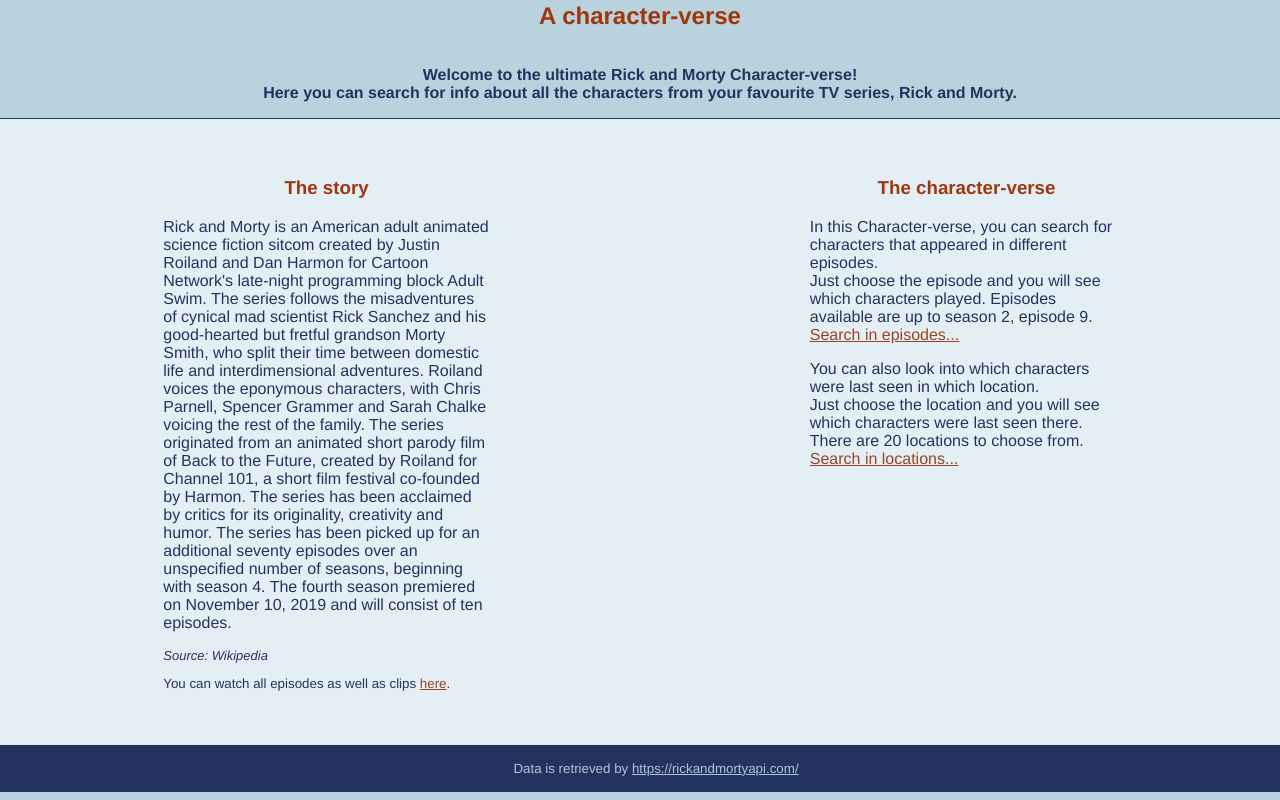
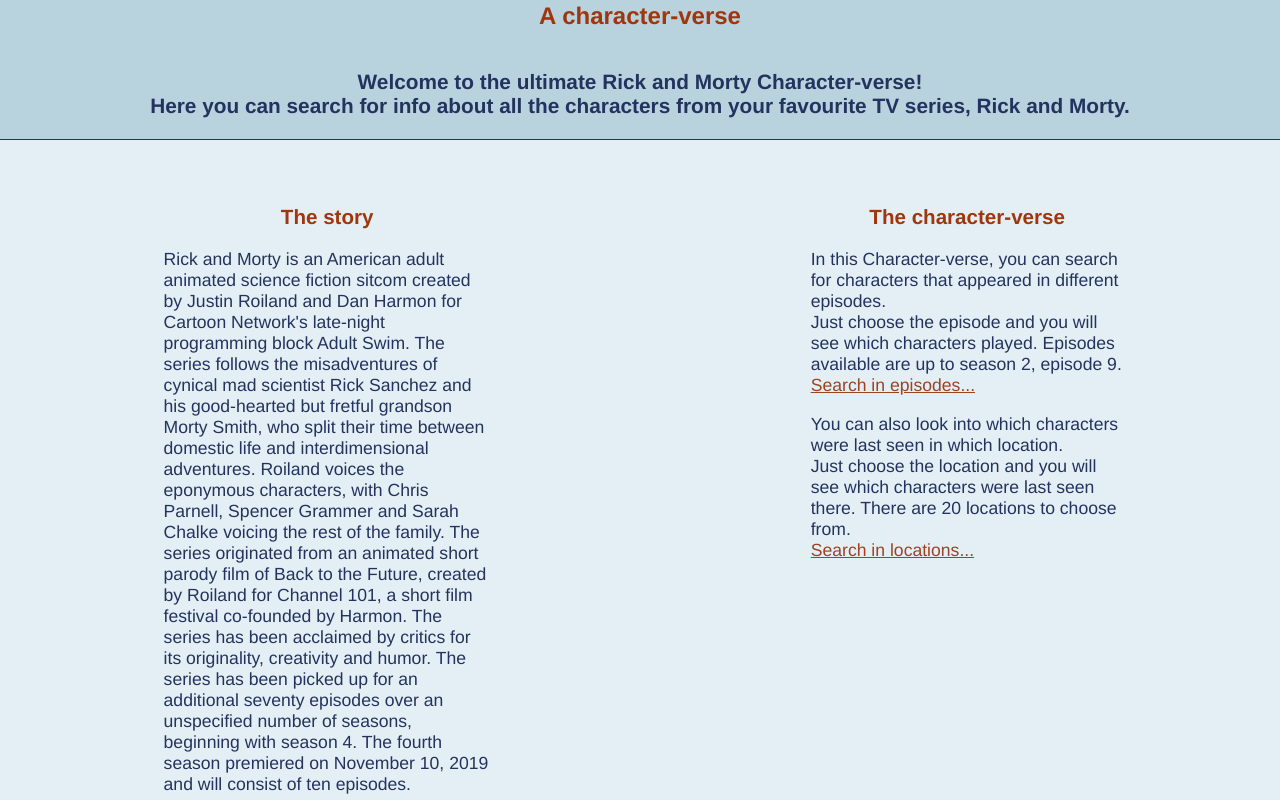
Before and after one commit to EviIoannou/Rick-and-morty-characters, a Vue app: page / in a window 1280 px wide. Shown: the part 440-1240 px from the top of the page. Built offline with nearby package versions, Linux system fonts and the light colour scheme.

Commit message:
font size homepage

```diff
--- a/src/components/Introduction.vue
+++ b/src/components/Introduction.vue
@@ -61,7 +61,8 @@
 
 main #welcome {
   font-weight: bold;
-  color:#24325FFF
+  color:#24325FFF;
+  font-size: 1.3em
 }
 img{
   width: 30%;
@@ -77,7 +78,8 @@
   width: 100%;
   align-self: center;
   background-color: rgb(228, 239, 245);
-  color:#24325FFF
+  color:#24325FFF;
+  font-size: 1.1em
 }
 
 .intro div {
@@ -121,7 +123,7 @@
   margin: 0;
   background-color: #24325FFF;
   color: rgba(170, 201, 216);
-  font-size: smaller
+  font-size: medium
 }
 
 @media screen and (max-width: 768px){
```
